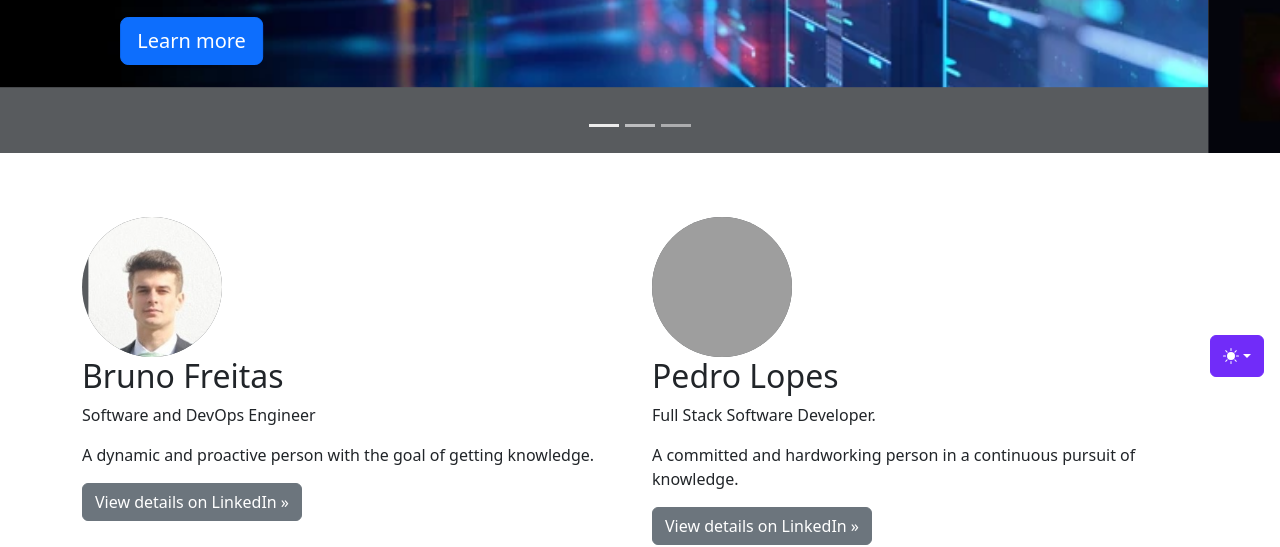
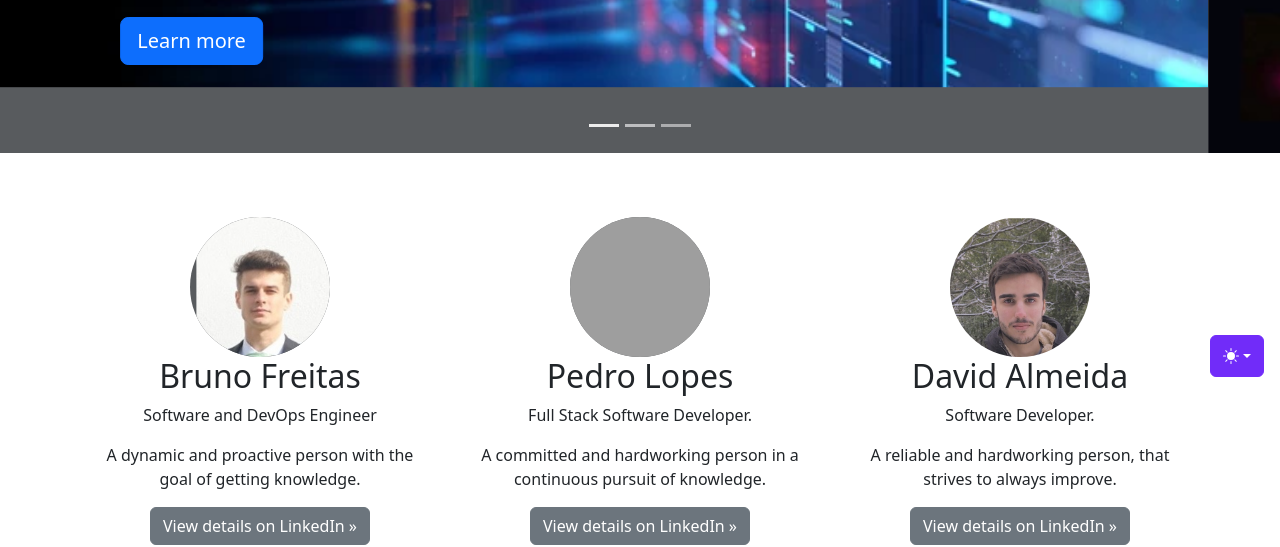
Before and after one commit to logical-bytes/logical-bytes.github.io, a plain HTML site: page index.html in a window 1280 px wide. Shown: the part 407-954 px from the top of the page. Drawn offline with Linux system fonts and the light colour scheme; grey boxes are pictures that could not be loaded.

Commit message:
Add new developer information

```diff
--- a/index.html
+++ b/index.html
@@ -243,7 +243,7 @@
 
     <!-- Three columns of text below the carousel -->
     <div class="row">
-      <div class="col-lg-6">
+      <div class="col-lg-4">
         <svg class="bd-placeholder-img rounded-circle" width="140" height="140" xmlns="http://www.w3.org/2000/svg" role="img" aria-label="Placeholder" preserveAspectRatio="xMidYMid slice" focusable="false">
           <title>Placeholder</title><rect width="100%" height="100%" fill="var(--bs-secondary-color)"/>
           <image width="160" height="160" href="images/bruno-freitas.jpg"/>
@@ -253,7 +253,7 @@
         <p>A dynamic and proactive person with the goal of getting knowledge.</p>
         <p><a class="btn btn-secondary" href="https://www.linkedin.com/in/bruno-freitas-b8627777/">View details on LinkedIn &raquo;</a></p>
       </div>
-      <div class="col-lg-6">
+      <div class="col-lg-4">
         <svg class="bd-placeholder-img rounded-circle" width="140" height="140" xmlns="http://www.w3.org/2000/svg" role="img" aria-label="Placeholder" preserveAspectRatio="xMidYMid slice" focusable="false">
           <title>Placeholder</title><rect width="100%" height="100%" fill="var(--bs-secondary-color)"/>
           <image width="160" height="160" href="images/pedro-lopes.png"/>
@@ -263,12 +263,16 @@
         <p>A committed and hardworking person in a continuous pursuit of knowledge.</p>
         <p><a class="btn btn-secondary" href="https://www.linkedin.com/in/pedro-l-7a5366120/">View details on LinkedIn &raquo;</a></p>
       </div>
-      <!-- <div class="col-lg-4">
-        <svg class="bd-placeholder-img rounded-circle" width="140" height="140" xmlns="http://www.w3.org/2000/svg" role="img" aria-label="Placeholder" preserveAspectRatio="xMidYMid slice" focusable="false"><title>Placeholder</title><rect width="100%" height="100%" fill="var(--bs-secondary-color)"/></svg>
-        <h2 class="fw-normal">Pedro Lopes</h2>
-        <p>Another exciting bit of representative placeholder content. This time, we've moved on to the second column.</p>
-        <p><a class="btn btn-secondary" href="#">View details on LinkedIn &raquo;</a></p>
-      </div> -->
+      <div class="col-lg-4">
+        <svg class="bd-placeholder-img rounded-circle" width="140" height="140" xmlns="http://www.w3.org/2000/svg" role="img" aria-label="Placeholder" preserveAspectRatio="xMidYMid slice" focusable="false">
+          <title>Placeholder</title>
+          <image width="160" height="160" href="images/david-almeida.png"/>
+        </svg>
+        <h2 class="fw-normal">David Almeida</h2>
+        <p>Software Developer.</p>
+        <p>A reliable and hardworking person, that strives to always improve.</p>
+        <p><a class="btn btn-secondary" href="https://www.linkedin.com/in/david-nunes-almeida">View details on LinkedIn &raquo;</a></p>
+      </div>
     </div><!-- /.row -->
 
 
```
Also changed, not shown: images/david-almeida.png (added).
